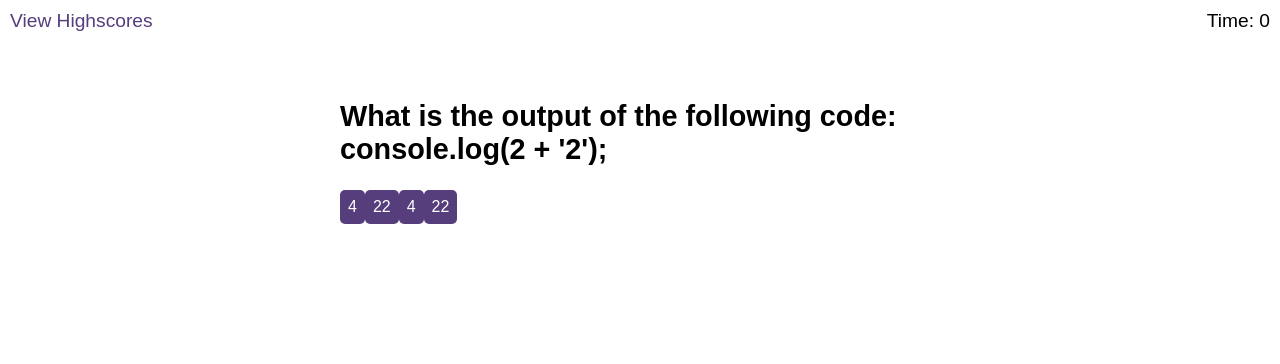
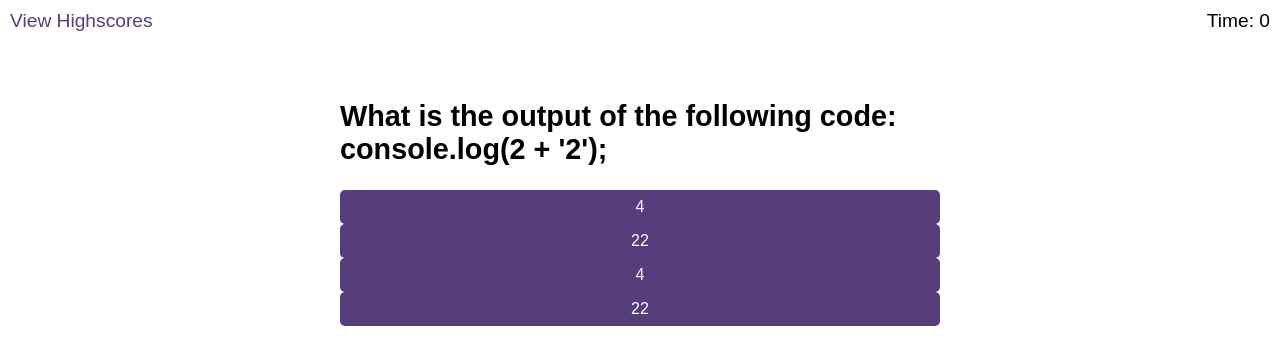
Before and after one commit to tigerkaplan/codeQuizProject_WebAPIs, a plain HTML site: page index.html in a window 1280 px wide. Both pictures are taken after a click on the button "Start Quiz". Drawn offline with Linux system fonts and the light colour scheme.

Commit message:
choices button turned to vertical button

```diff
--- a/assets/css/styles.css
+++ b/assets/css/styles.css
@@ -119,9 +119,14 @@ button:hover {
   background-color: #8570a5;
 }
 
-.choices button {
-  display: block;
+#choices  {
+  display: flex;
+  flex-direction: column;
   justify-content: center;
+
 }
 
+
+
+
 /* --------------------Submit Button------------- */
```
